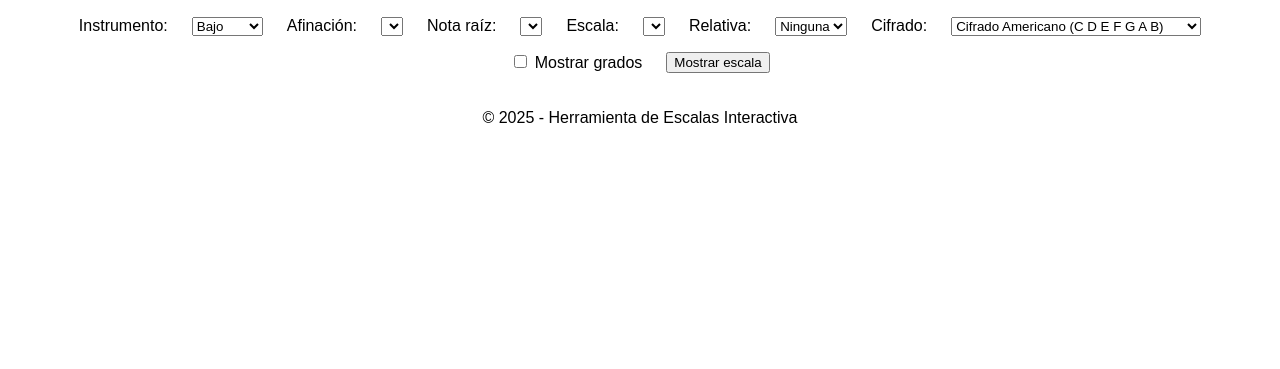
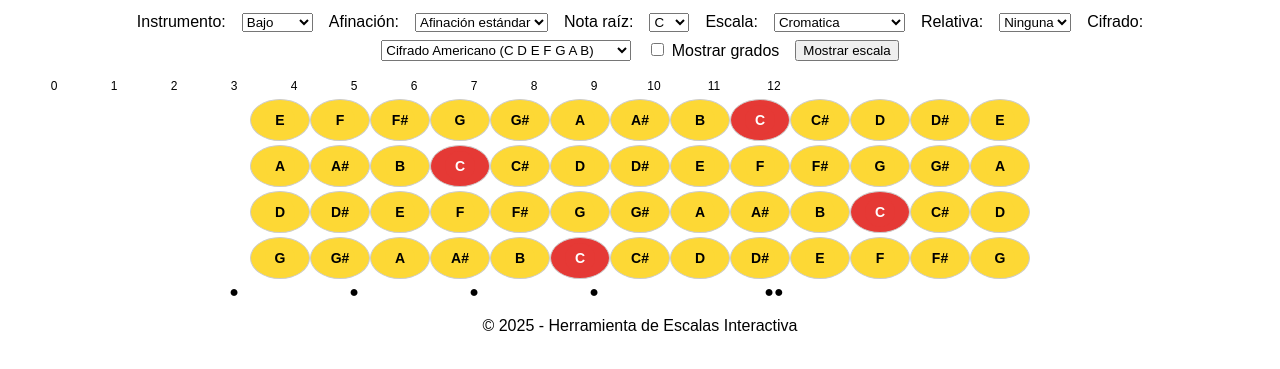
Before and after one commit to ketersoncorpo/escalas, a plain HTML site: page index.html in a window 1280 px wide. Shown: the part 85-454 px from the top of the page. Drawn offline with Linux system fonts and the light colour scheme.

Commit message:
Add files via upload

```diff
--- a/app.js
+++ b/app.js
@@ -17,20 +17,20 @@ const tunings = {
 const scales = {
   cromatica: [0,1,2,3,4,5,6,7,8,9,10,11],
   armonica: [0, 2, 4, 5, 7, 8, 11],
+  jonico: [0, 2, 4, 5, 7, 9, 11],
+  eolico: [0, 2, 3, 5, 7, 8, 10],
   menorArmonica: [0, 2, 3, 5, 7, 8, 11],
   menorMelodica: [0, 2, 3, 5, 7, 9, 11],
+  mayor: [0, 2, 4, 5, 7, 9, 11],
   menor: [0, 2, 3, 5, 7, 8, 10],
-  mayor: [0, 2, 4, 5, 7, 9, 11],
+  pentatonicaMayor: [0, 2, 4, 7, 9],
   pentatonicaMenor: [0, 3, 5, 7, 10],
-  pentatonicaMayor: [0, 2, 4, 7, 9],
   blues: [0, 3, 5, 6, 7, 10],
-  jonico(do): [0, 2, 4, 5, 7, 9, 11],
-  dorico(re): [0, 2, 3, 5, 7, 9, 10],
-  frigio(mi): [0, 1, 3, 5, 7, 8, 10],
-  lidio(fa): [0, 2, 4, 6, 7, 9, 11],
-  mixolidio(sol): [0, 2, 4, 5, 7, 9, 10],
-  eolico(la): [0, 2, 3, 5, 7, 8, 10],
-  locrio(si): [0, 1, 3, 5, 6, 8, 10]
+  dorico: [0, 2, 3, 5, 7, 9, 10],
+  frigio: [0, 1, 3, 5, 7, 8, 10],
+  lidio: [0, 2, 4, 6, 7, 9, 11],
+  mixolidio: [0, 2, 4, 5, 7, 9, 10],
+  locrio: [0, 1, 3, 5, 6, 8, 10]
 };
 
 const degreeNames = ["1ra", "2da", "3ra", "4ta", "5ta", "6ta", "7ma"];
@@ -45,7 +45,6 @@ function getNoteName(index, notation) {
 function populateSelects() {
   const root = document.getElementById("root");
   const scale = document.getElementById("scale");
-  scale.innerHTML = "";
   const tuning = document.getElementById("tuning");
 
   notesEnglish.forEach((note, i) => {
@@ -62,8 +61,8 @@ function populateSelects() {
     scale.appendChild(opt);
 
     if (name === "cromatica") {
-     scale.selectedIndex = scale.options.length - 1;
-   }
+      scale.selectedIndex = scale.options.length - 1;
+    }
   }
 
   updateTunings();
@@ -95,7 +94,6 @@ function displayScale() {
   const scaleType = document.getElementById("scale").value;
   const scaleIntervals = scales[scaleType];
   const notation = document.getElementById("notation").value;
-  document.querySelectorAll(".fret").forEach(f => f.removeAttribute("data-label"));
   const relative = document.getElementById("relative").value;
   const showDegrees = document.getElementById("showDegrees").checked;
 
@@ -149,8 +147,6 @@ function displayScale() {
         note.setAttribute("data-label", label);
         note.classList.add("highlight");
         if (degree === 0) note.classList.add("tonic");
-      } else {
-        note.textContent = "";
       }
 
       stringRow.appendChild(note);
--- a/styles.css
+++ b/styles.css
@@ -36,28 +36,6 @@ header h1 {
   align-items: center;
   justify-content: center;
   font-weight: bold;
-}
-
-.fret.highlight {
-  background-color: #fdd835;
-  color: #000;
-  border-radius: 50%;
-}
-
-.fret.tonic {
-  background-color: #e53935;
-  color: #fff;
-  border-radius: 50%;
-}
-
-
-.controls select,
-.controls label,
-.controls button {
-  margin: 4px;
-}
-
-.fret {
   position: relative;
 }
 
@@ -76,3 +54,15 @@ header h1 {
   top: 50%;
   transform: translate(-50%, -50%);
 }
+
+.fret.highlight {
+  background-color: #fdd835;
+  color: #000;
+  border-radius: 50%;
+}
+
+.fret.tonic {
+  background-color: #e53935;
+  color: #fff;
+  border-radius: 50%;
+}
```
